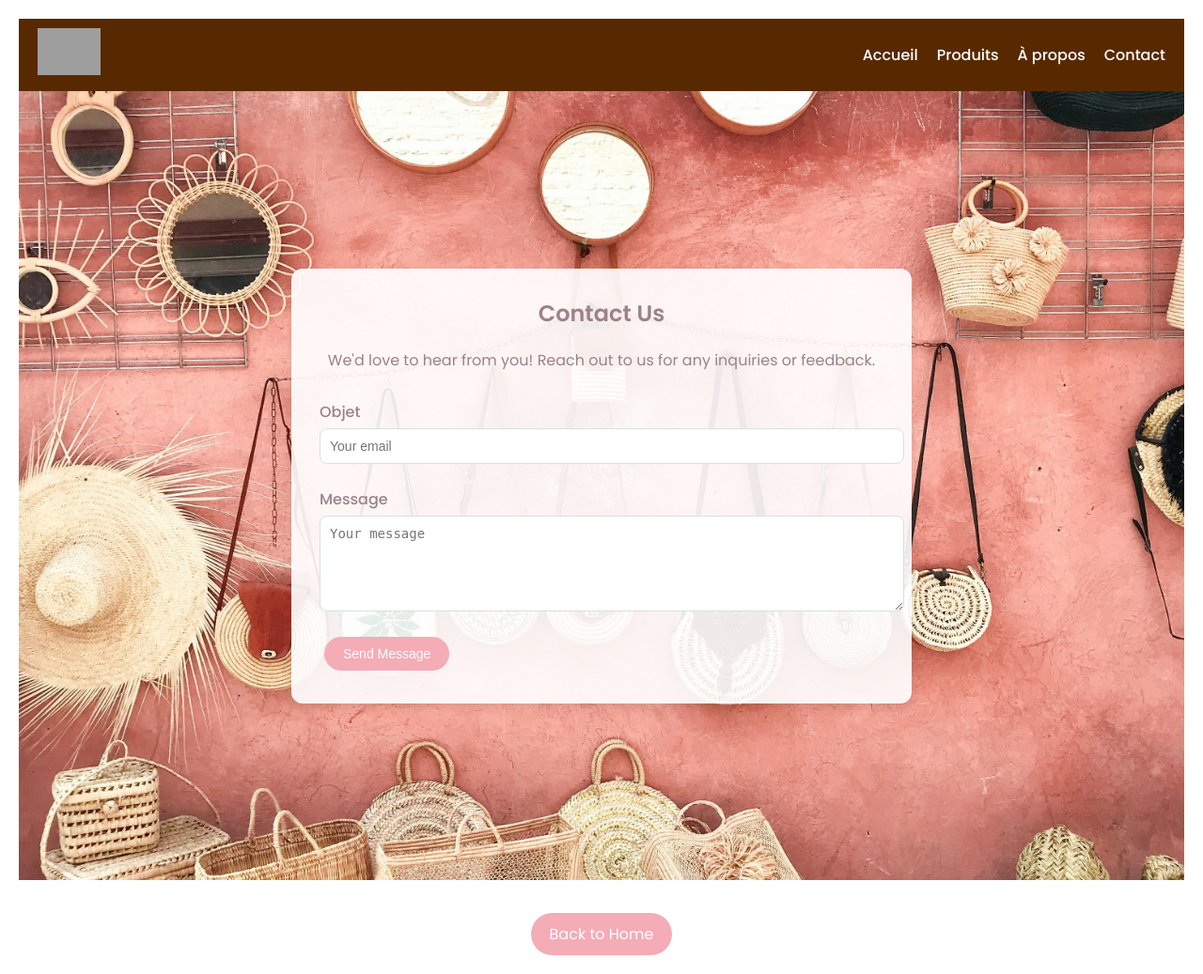
After one commit to sarahmoussaoui/E-commerce, a Flask app: page /contactus in a window 1280 px wide. The commit adds this page. Shown: the whole page at 94% size. Run offline with Flask 3, Linux system fonts and the light colour scheme; grey boxes are pictures that could not be loaded.

Commit message:
📝  contact us front end done

```diff
--- a/Application Flask/app.py
+++ b/Application Flask/app.py
@@ -530,6 +530,11 @@ def about_us():
     return render_template("about_us.html")
 
 
+@app.route("/contactus")
+def contact_us():
+    return render_template("contact_us.html")
+
+
 # Initialize Database
 
 # add_sample_products()
--- a/Application Flask/static/styles.css
+++ b/Application Flask/static/styles.css
@@ -97,10 +97,7 @@ button:hover {
 form {
     width: 40%;
     margin: 20px auto;
-    background: #FFFFFF; /* White background */
-    padding: 25px;
     border-radius: 12px; /* Rounded corners */
-    box-shadow: 0 4px 12px rgba(0, 0, 0, 0.1); /* Subtle shadow */
     text-align: left;
 }
 
@@ -669,3 +666,89 @@ blockquote em {
     color: #9D8189;
     line-height: 1.6;
 }
+
+
+/*Contact Us Section______________________________________________________________*/
+/* Contact Us Section */
+.contact-section {
+    background-image: url("../static/img/background2.jpg"); /* Add your image path here */
+    background-size: cover;
+    background-position: center;
+    min-height: 100vh; /* Full page height */
+    display: flex;
+    align-items: center; /* Vertically center the content */
+    justify-content: center; /* Horizontally center the content */
+    padding: 20px;
+    text-align: center;
+    color: #FFFFFF; /* White text for better contrast on the image */
+}
+
+.contact-container {
+    background-color: rgba(255, 255, 255, 0.9); /* Semi-transparent white background */
+    padding: 30px;
+    border-radius: 12px;
+    box-shadow: 0 4px 12px rgba(0, 0, 0, 0.1);
+    width: 100%; /* Full width of the parent */
+    max-width: 600px; /* Limit maximum width */
+}
+
+.contact-container h1 {
+    color: #9D8189; /* Dark muted pink for headings */
+    margin-bottom: 20px;
+    margin-top: 0; /* Reset default margin */
+}
+
+.contact-container p {
+    color: #9D8189; /* Dark muted pink for text */
+    margin-bottom: 30px;
+    margin-top: 0; /* Reset default margin */
+}
+
+
+
+.contact-container form {
+    width: 100%;
+    margin: 0 auto;
+    text-align: left;
+}
+
+.contact-container label {
+    color: #9D8189; /* Dark muted pink for labels */
+}
+
+.contact-container input[type="text"],
+.contact-container textarea {
+    width: 100%;
+    padding: 10px;
+    margin-bottom: 15px;
+    border: 1px solid #D8E2DC; /* Soft green border */
+    border-radius: 8px;
+    font-size: 14px;
+    color: #9D8189; /* Dark muted pink for input text */
+}
+
+.contact-container textarea {
+    resize: vertical; /* Allow vertical resizing */
+}
+
+.contact-container button {
+    background-color: #F4ACB7; /* Soft pink for buttons */
+    color: #FFFFFF; /* White text */
+    border: none;
+    padding: 10px 20px;
+    cursor: pointer;
+    border-radius: 25px; /* Pill-shaped buttons */
+    transition: background-color 0.3s ease;
+    font-size: 14px;
+    font-weight: 500;
+}
+
+.contact-container button:hover {
+    background-color: #FFCAD4; /* Lighter pink on hover */
+}
+
+/* Back to Home Link */
+.back-link-container {
+    text-align: center;
+    margin-top: 20px;
+}
--- /dev/null
+++ b/Application Flask/templates/contact_us.html
@@ -0,0 +1,45 @@
+<!DOCTYPE html>
+<html lang="en">
+<head>
+    <meta charset="UTF-8">
+    <meta name="viewport" content="width=device-width, initial-scale=1.0">
+    <title>Contact Us</title>
+    <link rel="stylesheet" href="{{ url_for('static', filename='styles.css') }}" />
+    <link href="https://fonts.googleapis.com/css2?family=Poppins:wght@400;500;600&display=swap" rel="stylesheet"></head>
+<body>
+    <!-- Navigation Bar -->
+    <nav class="navbar">
+        <div class="logo">
+            <img src="{{ url_for('static', filename='logo.png') }}" alt="Logo" />
+        </div>
+        <ul class="nav-links">
+            <li><a href="">Accueil</a></li>
+            <li><a href="">Produits</a></li>
+            <li><a href="{{ url_for('about_us') }}">À propos</a></li>
+            <li><a href="">Contact</a></li>
+        </ul>
+    </nav>
+    <!-- Contact Us Section -->
+    <section class="contact-section">
+        <div class="contact-container">
+            <h1>Contact Us</h1>
+            <p>We'd love to hear from you! Reach out to us for any inquiries or feedback.</p>
+            <form>
+
+                <label for="email">Objet</label>
+                <input type="text" id="email" name="email" placeholder="Your email" required>
+
+                <label for="message">Message</label>
+                <textarea id="message" name="message" placeholder="Your message" rows="5" required></textarea>
+
+                <button type="submit">Send Message</button>
+            </form>
+        </div>
+    </section>
+
+    <!-- Back to Home Link -->
+    <div class="back-link-container">
+        <a href="index.html" class="back-link">Back to Home</a>
+    </div>
+</body>
+</html>
--- a/Application Flask/templates/index.html
+++ b/Application Flask/templates/index.html
@@ -16,7 +16,7 @@
             <li><a href="">Accueil</a></li>
             <li><a href="">Produits</a></li>
             <li><a href="{{ url_for('about_us') }}">À propos</a></li>
-            <li><a href="">Contact</a></li>
+            <li><a href="{{ url_for('contact_us') }}">Contact</a></li>
         </ul>
     </nav>
 
```
Also changed, not shown: Application Flask/static/img/background2.jpg (added).
